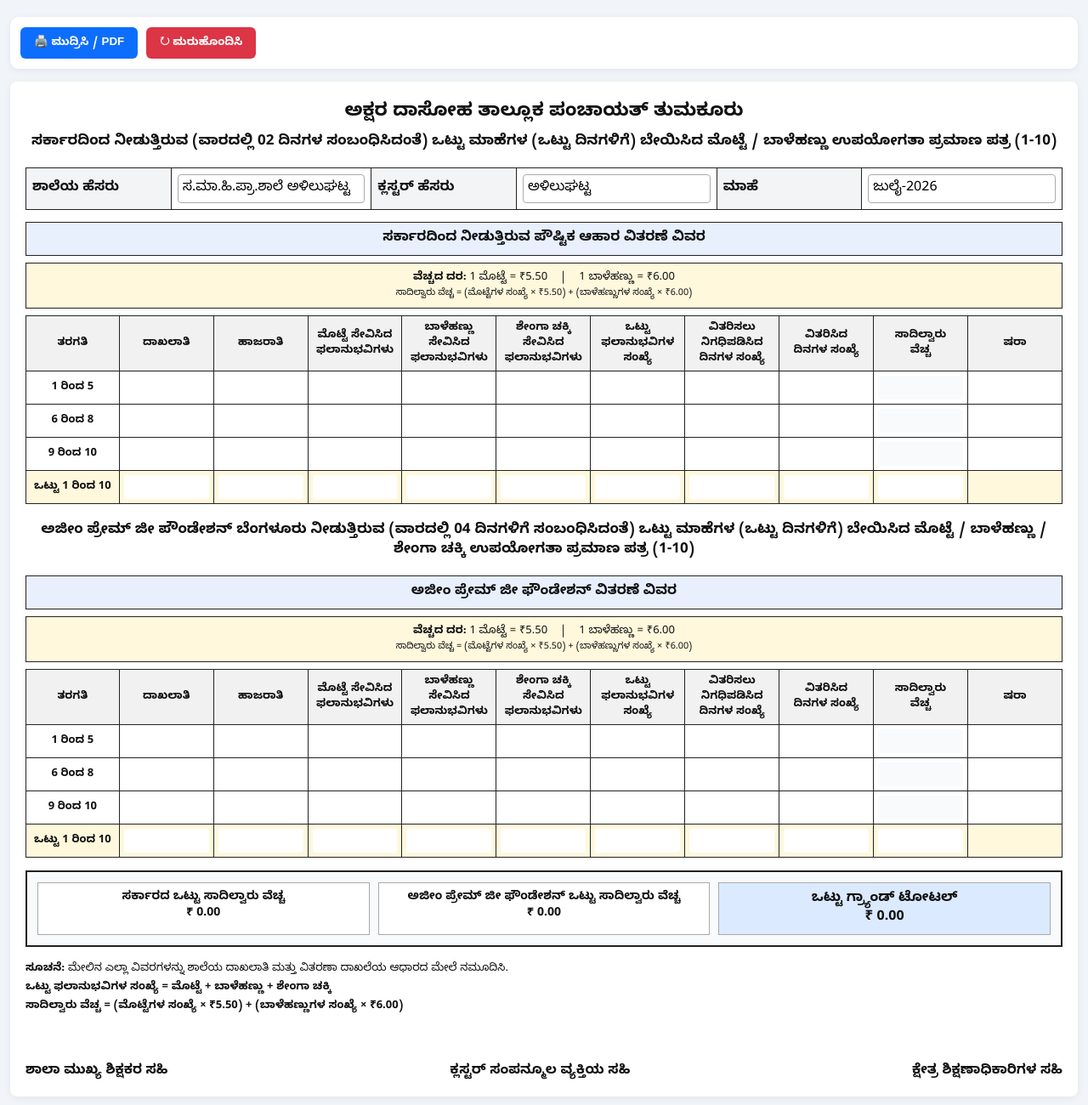
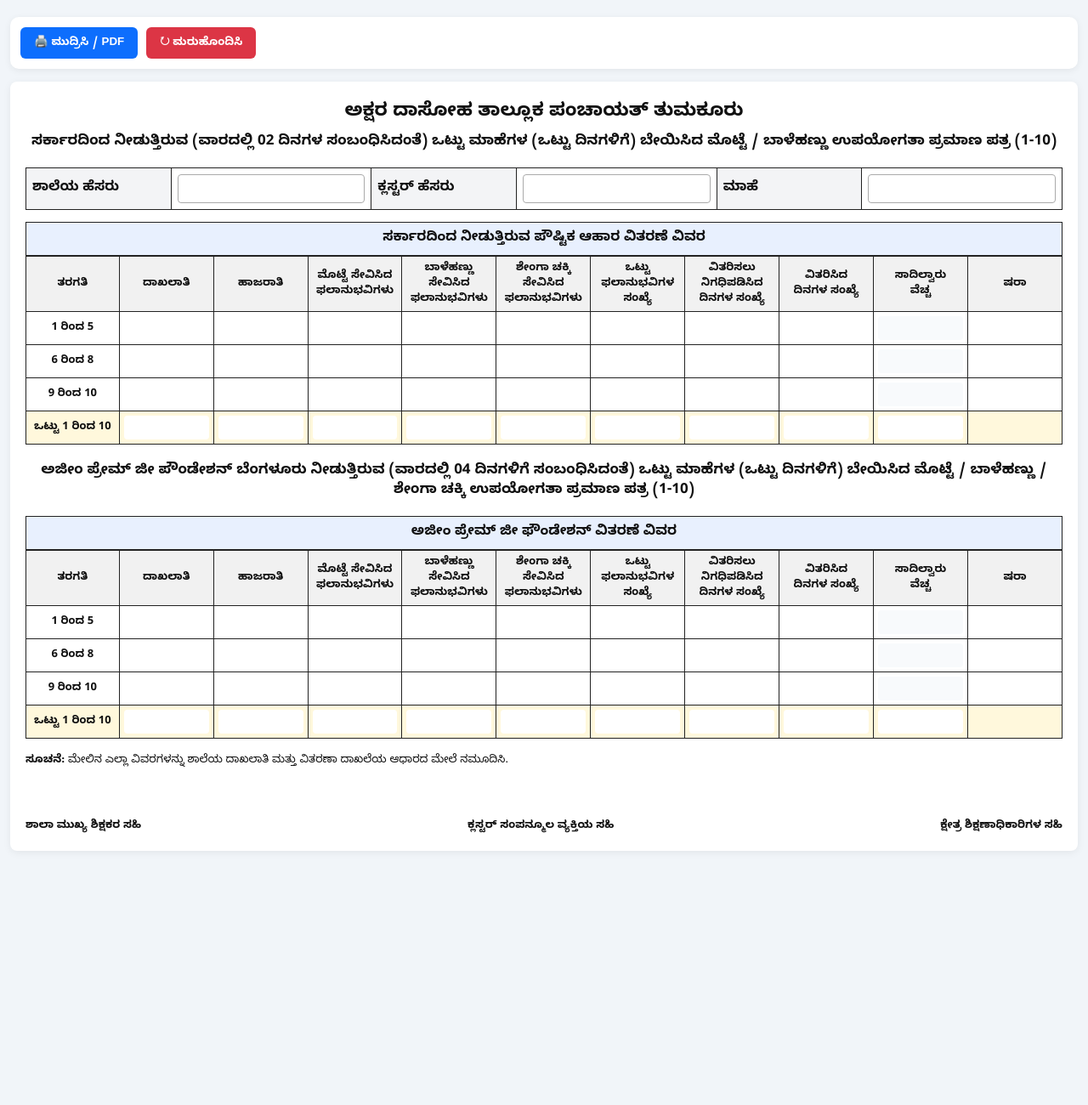
Before and after one commit to nagarajutr-hash/pmposhan, a plain HTML site: page index.html in a window 1280 px wide. Shown: the whole page at 85% size. After the commit the page ends 1021 px from the top, so only its background shows below. Drawn offline with Linux system fonts and the light colour scheme.

Commit message:
Add files via upload

```diff
--- a/index.html
+++ b/index.html
@@ -341,7 +341,7 @@ select{
 <input
 type="text"
 id="schoolName"
-value="ಸ.ಮಾ.ಹಿ.ಪ್ರಾ.ಶಾಲೆ ಅಳಿಲುಘಟ್ಟ">
+value="">
 </td>
 
 <td class="label">
@@ -352,7 +352,7 @@ value="ಸ.ಮಾ.ಹಿ.ಪ್ರಾ.ಶಾಲೆ ಅಳಿಲುಘಟ್ಟ">
 <input
 type="text"
 id="clusterName"
-value="ಅಳಿಲುಘಟ್ಟ">
+value="">
 </td>
 
 <td class="label">
@@ -363,7 +363,7 @@ value="ಅಳಿಲುಘಟ್ಟ">
 <input
 type="text"
 id="month"
-value="ಜುಲೈ-2026">
+value="">
 </td>
 
 </tr>
@@ -380,28 +380,6 @@ value="ಜುಲೈ-2026">
 </div>
 
 
-<div class="price-box">
-
-<strong>ವೆಚ್ಚದ ದರ:</strong>
-
-1 ಮೊಟ್ಟೆ = ₹5.50
-
-&nbsp;&nbsp; | &nbsp;&nbsp;
-
-1 ಬಾಳೆಹಣ್ಣು = ₹6.00
-
-<br>
-
-<small>
-
-ಸಾದಿಲ್ವಾರು ವೆಚ್ಚ =
-(ಮೊಟ್ಟೆಗಳ ಸಂಖ್ಯೆ × ₹5.50)
-+
-(ಬಾಳೆಹಣ್ಣುಗಳ ಸಂಖ್ಯೆ × ₹6.00)
-
-</small>
-
-</div>
 
 
 <table class="data-table">
@@ -696,28 +674,7 @@ value="ಜುಲೈ-2026">
 </div>
 
 
-<div class="price-box">
 
-<strong>ವೆಚ್ಚದ ದರ:</strong>
-
-1 ಮೊಟ್ಟೆ = ₹5.50
-
-&nbsp;&nbsp; | &nbsp;&nbsp;
-
-1 ಬಾಳೆಹಣ್ಣು = ₹6.00
-
-<br>
-
-<small>
-
-ಸಾದಿಲ್ವಾರು ವೆಚ್ಚ =
-(ಮೊಟ್ಟೆಗಳ ಸಂಖ್ಯೆ × ₹5.50)
-+
-(ಬಾಳೆಹಣ್ಣುಗಳ ಸಂಖ್ಯೆ × ₹6.00)
-
-</small>
-
-</div>
 
 
 <table class="data-table">
@@ -992,50 +949,7 @@ value="ಜುಲೈ-2026">
 </table>
 
 
-<!-- GRAND TOTAL -->
 
-<div class="grand-total">
-
-<div>
-
-ಸರ್ಕಾರದ ಒಟ್ಟು ಸಾದಿಲ್ವಾರು ವೆಚ್ಚ
-
-<br>
-
-<strong>
-₹ <span id="govGrandCost">0.00</span>
-</strong>
-
-</div>
-
-
-<div>
-
-ಅಜೀಂ ಪ್ರೇಮ್‌ ಜೀ ಫೌಂಡೇಶನ್‌
-ಒಟ್ಟು ಸಾದಿಲ್ವಾರು ವೆಚ್ಚ
-
-<br>
-
-<strong>
-₹ <span id="apjGrandCost">0.00</span>
-</strong>
-
-</div>
-
-
-<div class="grand-total-final">
-
-ಒಟ್ಟು ಗ್ರ್ಯಾಂಡ್ ಟೋಟಲ್
-
-<br>
-
-<strong>
-₹ <span id="grandCost">0.00</span>
-</strong>
-
-</div>
-
-</div>
 
 
 <!-- NOTE -->
@@ -1047,25 +961,7 @@ value="ಜುಲೈ-2026">
 ಮೇಲಿನ ಎಲ್ಲಾ ವಿವರಗಳನ್ನು ಶಾಲೆಯ ದಾಖಲಾತಿ ಮತ್ತು
 ವಿತರಣಾ ದಾಖಲೆಯ ಆಧಾರದ ಮೇಲೆ ನಮೂದಿಸಿ.
 
-<br>
 
-<strong>
-ಒಟ್ಟು ಫಲಾನುಭವಿಗಳ ಸಂಖ್ಯೆ
-=
-ಮೊಟ್ಟೆ + ಬಾಳೆಹಣ್ಣು + ಶೇಂಗಾ ಚಕ್ಕಿ
-</strong>
-
-<br>
-
-<strong>
-ಸಾದಿಲ್ವಾರು ವೆಚ್ಚ
-=
-(ಮೊಟ್ಟೆಗಳ ಸಂಖ್ಯೆ × ₹5.50)
-+
-(ಬಾಳೆಹಣ್ಣುಗಳ ಸಂಖ್ಯೆ × ₹6.00)
-</strong>
-
-</div>
 
 
 <!-- SIGNATURE -->
```
